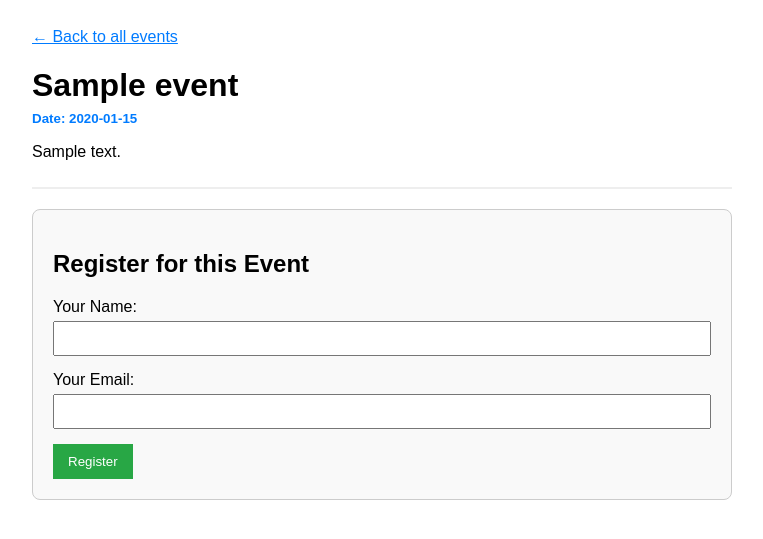
After one commit to mistryraj/event-registration-system, a Flask app: page /event/1 in a window 1280 px wide. The commit adds this page. Shown: the top 539 px of the page, without its empty margins (258-1021 px from the left). Run offline with Flask 3, Linux system fonts and the light colour scheme; tables that the repository leaves empty hold one stand-in row (values such as "Sample post").

Commit message:
feat: Implement student registration flow (SERS-5, 6, 7)

```diff
--- a/app.py
+++ b/app.py
@@ -2,54 +2,88 @@ from flask import Flask, render_template, request, redirect, url_for, flash, ses
 from flask_sqlalchemy import SQLAlchemy
 import os
 
-# --- DATABASE SETUP ---
 basedir = os.path.abspath(os.path.dirname(__file__))
-
-# --- MOVED TO TOP LEVEL ---
-# Initialize the SQLAlchemy database extension
 db = SQLAlchemy()
 
-# --- MOVED TO TOP LEVEL: Define the Event Database Model ---
-# This class defines the "events" table in our database
+# --- OLD MODEL ---
 class Event(db.Model):
     id = db.Column(db.Integer, primary_key=True)
     title = db.Column(db.String(100), nullable=False)
     description = db.Column(db.String(300), nullable=True)
     event_date = db.Column(db.String(20), nullable=False)
-# ------------------------------------------
+
+    # --- NEW: Relationship to Registrations ---
+    # This links an Event to its registrations
+    registrations = db.relationship('Registration', backref='event', lazy=True)
+
+# --- NEW: Registration Database Model (for SERS-6) ---
+class Registration(db.Model):
+    id = db.Column(db.Integer, primary_key=True)
+    student_name = db.Column(db.String(100), nullable=False)
+    student_email = db.Column(db.String(100), nullable=False)
+
+    # This is the "foreign key" that links this to an Event
+    event_id = db.Column(db.Integer, db.ForeignKey('event.id'), nullable=False)
 
 def create_app():
     app = Flask(__name__)
     app.config['SECRET_KEY'] = 'your_super_secret_key_12345'
-
-    # --- DATABASE CONFIG ---
-    # We tell Flask where to save our SQLite database file
     app.config['SQLALCHEMY_DATABASE_URI'] = 'sqlite:///' + os.path.join(basedir, 'events.db')
 
-    # Initialize the app with the database
     db.init_app(app)
-    # ---------------------------
 
-    # --- This is our mock (fake) admin user ---
     ADMIN_USERNAME = 'admin'
     ADMIN_PASSWORD = 'password123'
 
-    # --- Create the database tables ---
-    # This must stay inside the function
     with app.app_context():
-        db.create_all()
-    # ---------------------------------------
+        db.create_all() # This will now create BOTH tables
 
-    # --- UPDATED: Student Dashboard ---
     @app.route('/')
     def home():
-        """
-        This is the main student dashboard.
-        It now queries the real database for all events.
-        """
         all_events = Event.query.all()
         return render_template('student_dashboard.html', events=all_events)
 
+    # --- NEW: Event Details Page (SERS-5) ---
+    @app.route('/event/<int:event_id>')
+    def event_details(event_id):
+        # Find the event by its ID or show a 404 error
+        event = db.get_or_404(Event, event_id)
+        return render_template('event_details.html', event=event)
+
+    # --- NEW: Registration Page (SERS-6) ---
+    @app.route('/register/<int:event_id>', methods=['POST'])
+    def register(event_id):
+        # Find the event this registration is for
+        event = db.get_or_404(Event, event_id)
+
+        # Get data from the form
+        new_registration = Registration(
+            student_name=request.form['name'],
+            student_email=request.form['email'],
+            event_id=event.id
+        )
+
+        # Save to database
+        db.session.add(new_registration)
+        db.session.commit()
+
+        # --- NEW: Mock Email Confirmation (SERS-7) ---
+        # This prints to your terminal, satisfying the requirement
+        print("--- MOCK EMAIL SENT ---")
+        print(f"To: {new_registration.student_email}")
+        print(f"Subject: Confirmation for {event.title}")
+        print(f"Hi {new_registration.student_name}, you are registered!")
+        print("-----------------------")
+
+        # Redirect to a "success" page
+        return redirect(url_for('registration_success'))
+
+    # --- NEW: Registration Success Page ---
+    @app.route('/register/success')
+    def registration_success():
+        return render_template('registration_success.html')
+
+    # --- Admin Routes Below ---
     @app.route('/admin/login', methods=['GET', 'POST'])
     def admin_login():
         error = None
@@ -69,7 +103,6 @@ def create_app():
     def admin_dashboard():
         return render_template('admin_dashboard.html')
 
-    # --- UPDATED: Create Event ---
     @app.route('/admin/event/create', methods=['GET', 'POST'])
     def create_event():
         if request.method == 'POST':
@@ -79,8 +112,8 @@ def create_app():
                 event_date=request.form['event_date']
             )
 
-            db.session.add(new_event)  # Add to the database session
-            db.session.commit()      # Save the changes to the file
+            db.session.add(new_event)
+            db.session.commit()
 
             return redirect(url_for('admin_dashboard'))
 
--- /dev/null
+++ b/templates/event_details.html
@@ -0,0 +1,47 @@
+<!DOCTYPE html>
+<html lang="en">
+<head>
+    <meta charset="UTF-8">
+    <title>Event Details</title>
+    <style>
+        body { font-family: sans-serif; padding: 20px; }
+        .container { max-width: 700px; margin: auto; }
+        .event-header { border-bottom: 2px solid #eee; padding-bottom: 10px; }
+        .event-header h1 { margin-bottom: 5px; }
+        .event-header small { color: #007bff; font-weight: bold; }
+        .registration-form { background-color: #f9f9f9; border: 1px solid #ccc; padding: 20px; border-radius: 8px; margin-top: 20px; }
+        div { margin-bottom: 15px; }
+        label { display: block; margin-bottom: 5px; }
+        input { width: 100%; padding: 8px; box-sizing: border-box; }
+        button { padding: 10px 15px; background-color: #28a745; color: white; border: none; }
+        a { color: #007bff; }
+    </style>
+</head>
+<body>
+    <div class="container">
+        <a href="/">&larr; Back to all events</a>
+
+        <div class="event-header">
+            <h1>{{ event.title }}</h1>
+            <small>Date: {{ event.event_date }}</small>
+            <p>{{ event.description }}</p>
+        </div>
+
+        <div class="registration-form">
+            <h2>Register for this Event</h2>
+            <form action="{{ url_for('register', event_id=event.id) }}" method="POST">
+                <div>
+                    <label for="name">Your Name:</label>
+                    <input type="text" id="name" name="name" required>
+                </div>
+                <div>
+                    <label for="email">Your Email:</label>
+                    <input type="email" id="email" name="email" required>
+                </div>
+                <button type="submit">Register</button>
+            </form>
+        </div>
+
+    </div>
+</body>
+</html>
```
Also changed, not shown: templates/registration_success.html (added, +19 -0 lines), templates/student_dashboard.html (+10 -2 lines), test_registration_flow.py (added, +49 -0 lines), events.db.
